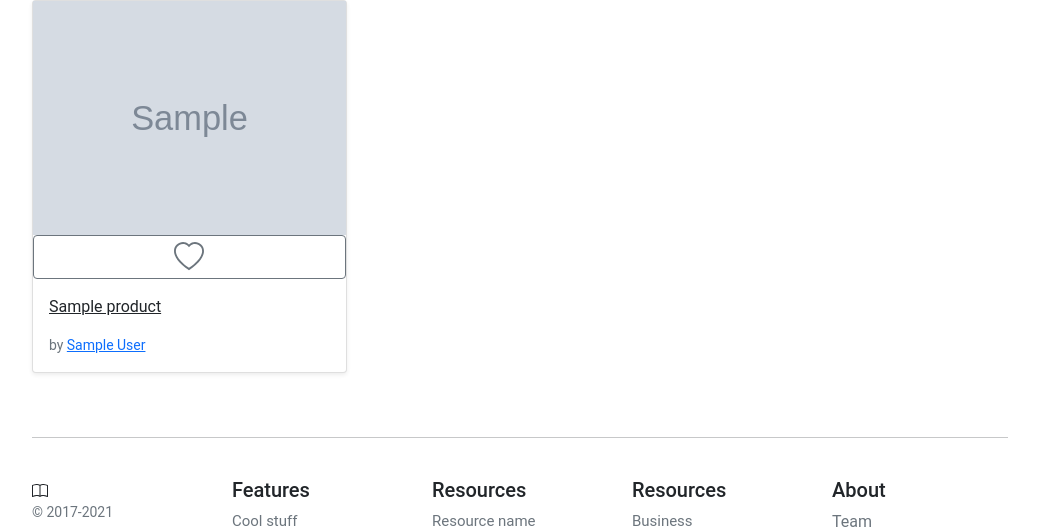
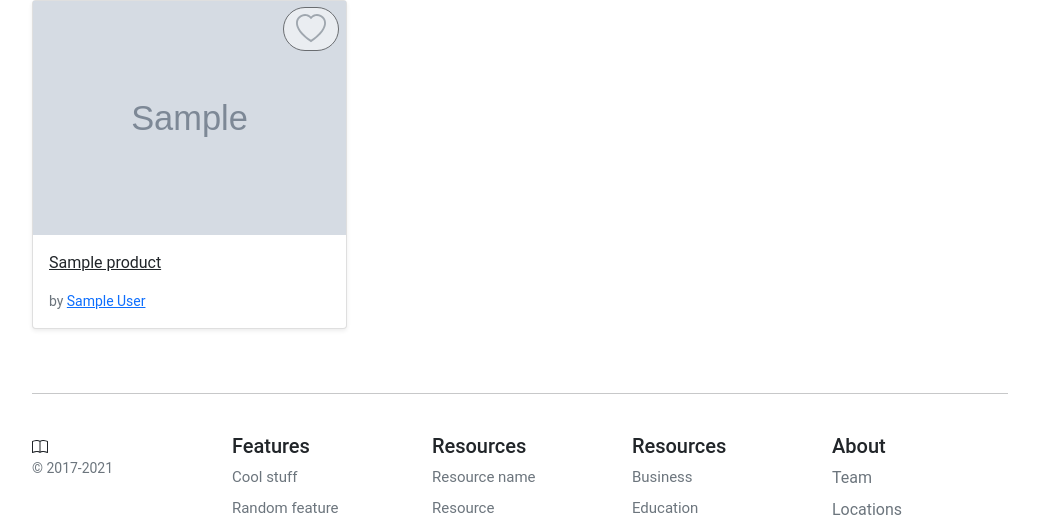
Before and after one commit to xqfqhu/ecommerce, a Django app: a page that uses templates/base.html in a window 1280 px wide. Shown: the part 320-850 px from the top of the page, without its empty margins (120-1159 px from the left). Run offline with Django 3.2, Linux system fonts and the light colour scheme; tables that the repository leaves empty hold one stand-in row (values such as "Sample post"); grey boxes marked "Sample" are stand-in pictures.

Commit message:
format edit_wishlist feature on category.html

```diff
--- a/static/store/css/category.css
+++ b/static/store/css/category.css
@@ -21,3 +21,16 @@
     background-color: #e7e7e7;
     border: 1px solid #e7e7e7
 }
+
+
+
+.like-button {
+  position: absolute;
+  top: 2%;
+  right: 2%;
+  background:white;
+  opacity: 50%;
+  border-color:black !important;
+  border-radius: 30px !important;
+
+}
```
